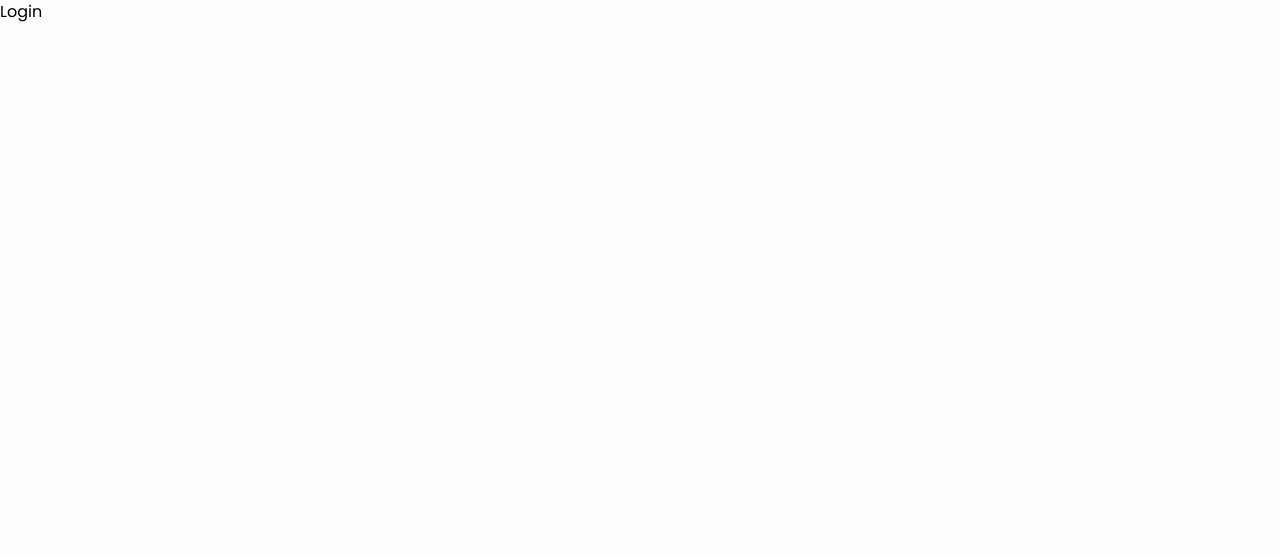
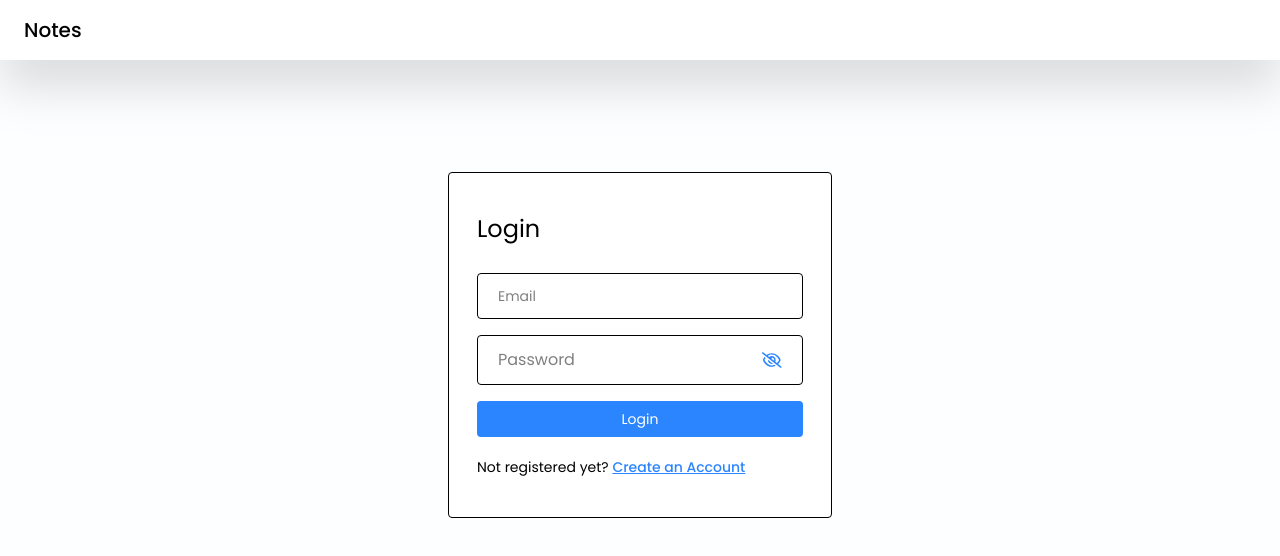
Before and after one commit to PezEjecutivo/Notes-APP, a React (Vite) app in the folder frontend/notes-app/: page /login in a window 1280 px wide. Shown: the top 556 px of the page. Built offline with nearby package versions, Linux system fonts and the light colour scheme.

Commit message:
Login page without Login API

```diff
--- a/frontend/notes-app/package.json
+++ b/frontend/notes-app/package.json
@@ -10,9 +10,12 @@
     "preview": "vite preview"
   },
   "dependencies": {
+    "@tailwindcss/vite": "^4.2.1",
     "react": "^19.2.4",
     "react-dom": "^19.2.4",
-    "react-router": "^7.13.1"
+    "react-icons": "^5.6.0",
+    "react-router": "^7.13.1",
+    "tailwindcss": "^4.2.1"
   },
   "devDependencies": {
     "@eslint/js": "^9.39.4",
--- /dev/null
+++ b/frontend/notes-app/src/components/Navbar.jsx
@@ -0,0 +1,11 @@
+import React from 'react';
+
+const Navbar = () => {
+    return (
+        <div className='bg-white flex items-center justify-between px-6 py-2 drop-shadow-2xl'>
+            <h2 className='text-xl font-medium text-black py-2'>Notes</h2>
+        </div>
+    );
+};
+
+export default Navbar;
--- /dev/null
+++ b/frontend/notes-app/src/components/PasswordInput.jsx
@@ -0,0 +1,33 @@
+import React, { useState } from 'react';
+import { FaRegEye, FaRegEyeSlash } from 'react-icons/fa6';
+
+const PasswordInput = ({ value, onChange, placeholder }) => {
+
+    const [isShowPassword, setIsShowPassword] = useState(false);
+
+    const toggleShowPassword = () => {
+        setIsShowPassword(prev => !prev);
+    };
+    return (
+        <div className='flex items-center bg-transparent border-[1.5px] px-5 rounded mb-3'>
+            <input
+                value={value}
+                onChange={onChange}
+                type={isShowPassword ? "text" : "password"}
+                placeholder={placeholder || "Password"}
+                className='w-full text-m bg-transparent py-3 mr-3 rounded outline-none' />
+
+            {isShowPassword ? <FaRegEye
+                size={22}
+                className="text-primary cursor-pointer"
+                onClick={() => toggleShowPassword()}
+            /> : <FaRegEyeSlash
+                size={22}
+                className="text-primary cursor-pointer"
+                onClick={() => toggleShowPassword()}
+            />}
+        </div>
+    );
+};
+
+export default PasswordInput;
--- a/frontend/notes-app/src/index.css
+++ b/frontend/notes-app/src/index.css
@@ -9,3 +9,19 @@
   background-color: #fdfeff;
   overflow: hidden;
 }
+
+@theme {
+  --color-primary: #2b85ff;
+  --color-secondary: #EF863E;
+}
+
+@layer components {
+  .input-box {
+    @apply w-full text-sm bg-transparent border-[1.5px] px-5 py-3 rounded mb-4 outline-none;
+
+  }
+
+  .btn-primary {
+    @apply w-full text-sm bg-primary text-white p-2 rounded my-1 hover:bg-blue-600;
+  }
+}
--- a/frontend/notes-app/src/pages/Login/Login.jsx
+++ b/frontend/notes-app/src/pages/Login/Login.jsx
@@ -1,9 +1,70 @@
-import React from 'react'
+import React, { useState } from 'react';
+import Navbar from '../../components/Navbar';
+import { Link } from 'react-router';
+import PasswordInput from '../../components/PasswordInput';
+import { validateEmail } from '../../utils/helper';
 
 const Login = () => {
+
+  const [email, setEmail] = useState("");
+  const [password, setPassword] = useState("");
+  const [error, setError] = useState(null);
+
+  const handleLogin = async (e) => {
+    e.preventDefault();
+
+    if (!validateEmail(email)) {
+      setError("Please enter a valid email address.");
+      return;
+    }
+
+    if (!password) {
+      setError("Please enter the password.");
+      return;
+    }
+
+    setError("");
+
+    //Login API call
+  };
+
   return (
-    <div>Login</div>
-  )
-}
+    <>
+      <Navbar />
 
-export default Login
+      <div className='flex items-center justify-center mt-28'>
+        <div className='w-96 border rounded bg-white px-7 py-10'>
+          <form onSubmit={handleLogin}>
+            <h4 className='text-2xl mb-7'>Login</h4>
+
+            <input
+              type="text"
+              placeholder='Email'
+              className='input-box'
+              value={email}
+              onChange={(e) => setEmail(e.target.value)}
+            />
+
+            <PasswordInput
+              value={password}
+              onChange={(e) => setPassword(e.target.value)}
+            />
+
+            {error && <p className='text-red-500 text-xs pb-1'>{error}</p>}
+
+            <button type="submit" className='btn-primary'>Login</button>
+
+            <p className='text-sm text0center mt-4'>Not registered yet? {" "}
+              <Link to="/signup" className='font-medium text-primary underline'>
+                Create an Account
+              </Link>
+
+            </p>
+          </form>
+        </div>
+      </div>
+    </>
+  );
+};
+
+export default Login;
--- /dev/null
+++ b/frontend/notes-app/src/utils/helper.js
@@ -0,0 +1,4 @@
+export const validateEmail = (email) => {
+    const regex = /^[^\s@]+@[^\s@]+\.[^\s@]+$/;
+    return regex.test(email);
+};
```
Also changed, not shown: frontend/package.json (deleted, +0 -7 lines), 2 other files (tests, documents, lock files or other folders).
